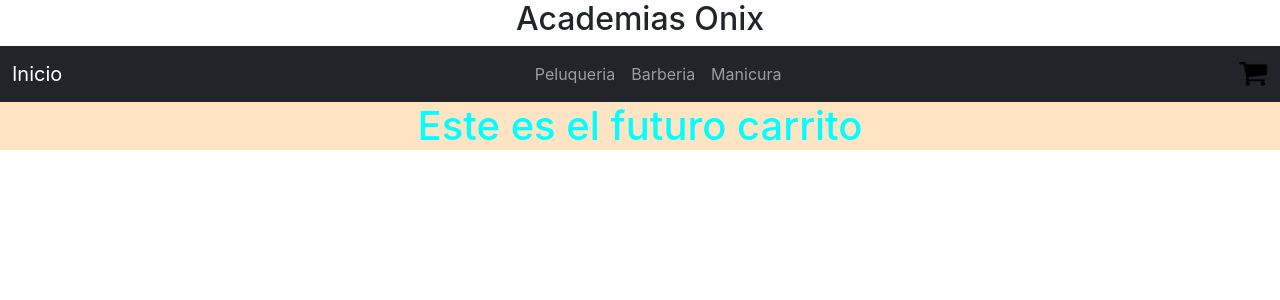
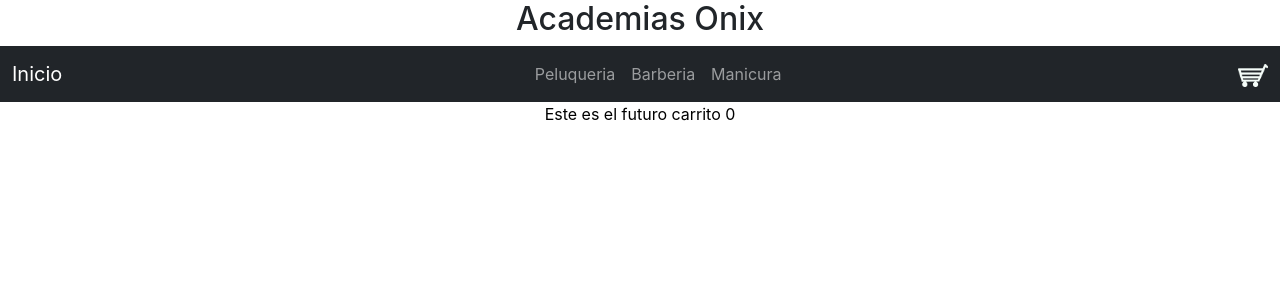
Before and after one commit to EnzoLazo/Academias-Lazo, a React (Create React App) app: page / in a window 1280 px wide. Shown: the top 300 px of the page. Built offline with nearby package versions, Linux system fonts and the light colour scheme.

Commit message:
Correcion props

```diff
--- a/src/App.js
+++ b/src/App.js
@@ -21,7 +21,7 @@ function App() {
       <Titulo titulo='Academias Onix'/>
       <Router>
         <Navbar/>
-        <ItemListContainer />
+        <ItemListContainer valorCarrito={'0'} />
         <Switch>
           <Route path='/' exact component={''}/>
           <Route path='/peluqueria' component={Peluqueria}/>
--- a/src/Components/ItemListContainer.js
+++ b/src/Components/ItemListContainer.js
@@ -1,9 +1,9 @@
 import '../styles/ItemListContainer.css'
 
-const ItemListContainer = () => {
+const ItemListContainer = ({valorCarrito}) => {
     return (
         <div className='prueba'>
-            <h1>Este es el futuro carrito </h1>
+            <p>Este es el futuro carrito {valorCarrito} </p>
         </div>
     )
 }
--- a/src/Components/Navegacion/Navbar.jsx
+++ b/src/Components/Navegacion/Navbar.jsx
@@ -1,6 +1,6 @@
 import {Link} from 'react-router-dom'
 import CartWidget from '../CartWidget'
-import logo from '../../assets/image/Shopping_cart_font_awesome.png';
+import logo from '../../assets/image/carrito.png';
 
 const Navbar = () => {
     return (
--- a/src/styles/ItemListContainer.css
+++ b/src/styles/ItemListContainer.css
@@ -1,7 +1,4 @@
-.prueba{
-    background-color: bisque;
+
+p {
+    color: black;
 }
-
-h1 {
-    color: aqua;
-}
```
Also changed, not shown: src/assets/image/carrito.png (added).
